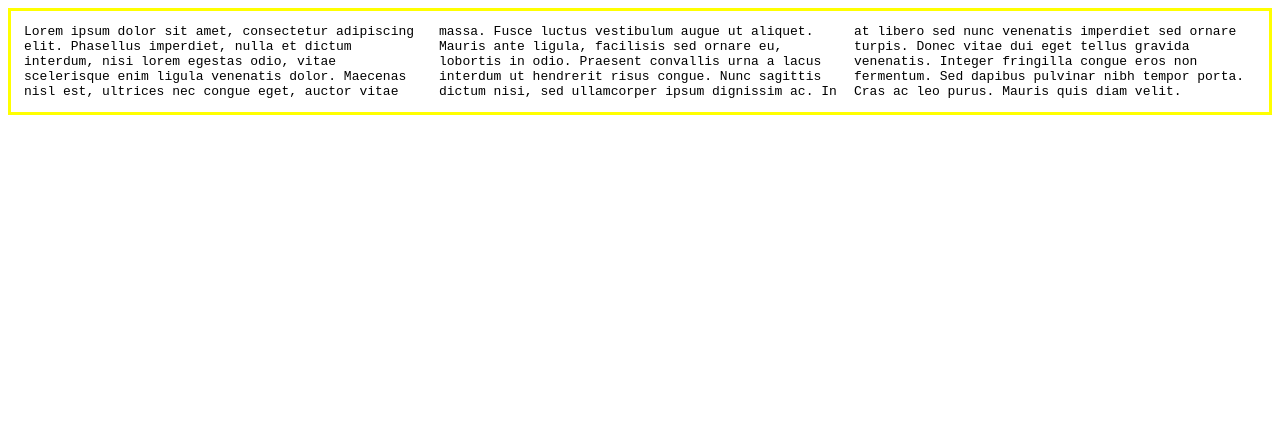
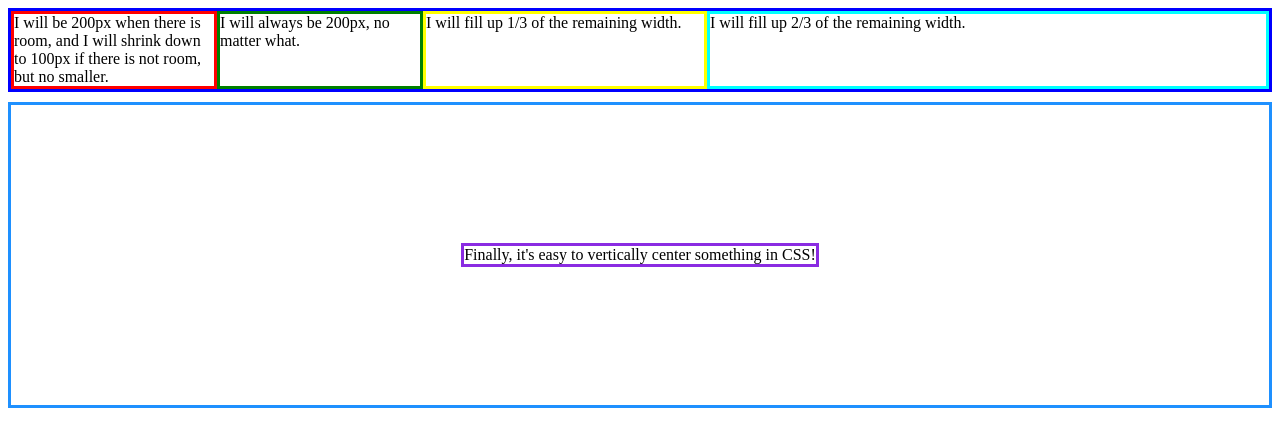
Before and after one commit to v3rse/learncsslayoutstuff, a plain HTML site: page index.html in a window 1280 px wide. Drawn offline with Linux system fonts and the light colour scheme.

Commit message:
Flexbox layout playground

```diff
--- a/index.html
+++ b/index.html
@@ -6,8 +6,23 @@
     <link rel="stylesheet" href="style.css" media="screen" title="no title" charset="utf-8">
   </head>
   <body>
-    <div class="three-column">
-     Lorem ipsum dolor sit amet, consectetur adipiscing elit. Phasellus imperdiet, nulla et dictum interdum, nisi lorem egestas odio, vitae scelerisque enim ligula venenatis dolor. Maecenas nisl est, ultrices nec congue eget, auctor vitae massa. Fusce luctus vestibulum augue ut aliquet. Mauris ante ligula, facilisis sed ornare eu, lobortis in odio. Praesent convallis urna a lacus interdum ut hendrerit risus congue. Nunc sagittis dictum nisi, sed ullamcorper ipsum dignissim ac. In at libero sed nunc venenatis imperdiet sed ornare turpis. Donec vitae dui eget tellus gravida venenatis. Integer fringilla congue eros non fermentum. Sed dapibus pulvinar nibh tempor porta. Cras ac leo purus. Mauris quis diam velit.
+    <div class="container">
+      <div class="initial">
+        I will be 200px when there is room, and I will shrink down to 100px if there is not room, but no smaller.
+      </div>
+      <div class="none">
+        I will always be 200px, no matter what.
+      </div>
+      <div class="flex1">
+        I will fill up 1/3 of the remaining width.
+      </div>
+      <div class="flex2">
+        I will fill up 2/3 of the remaining width.
+      </div>
+    </div>
+
+    <div class="vertical-container">
+      <div>Finally, it's easy to vertically center something in CSS!</div>
     </div>
   </body>
 </html>
--- a/style.css
+++ b/style.css
@@ -1,15 +1,49 @@
-/* IE 9[below] and Opera mini not support */
-.three-column {
-    border:solid yellow;
-    padding: 1em;
-    -webkit-column-count:3;
-    -webkit-column-gap:1em;
-    -moz-column-count:3;
-    -moz-column-gap:1em;
-    column-count:3;
-    column-gap:1em;
+/* has the effect of using iniline-box on each child element */
+.container {
+    border: solid blue;
+    display: -webkit-flex;
+    display: flex;
 }
 
-body {
-    font-family:monospace;
+.vertical-container {
+    border: solid dodgerblue;
+    margin-top: 10px;
+    height: 300px;
+    display: -webkit-flex;
+    display:         flex;
+    -webkit-align-items: center;
+            align-items: center;
+    -webkit-justify-content:center;
+            justify-content:center;
 }
+
+.initial {
+    border: solid red;
+    -webkit-flex: initial;
+            flex: initial;
+    width: 200px;
+    min-width: 100px;
+}
+
+.none {
+    border: solid green;
+    -webkit-flex: none;
+            flex: none;
+     width: 200px;
+}
+
+.flex1 {
+    border: solid yellow;
+    -webkit-flex: 1;
+            flex: 1;
+}
+
+.flex2 {
+    border: solid aqua;
+    -webkit-flex: 2;
+            flex: 2;
+}
+
+div {
+    border: solid blueviolet;
+}
```
